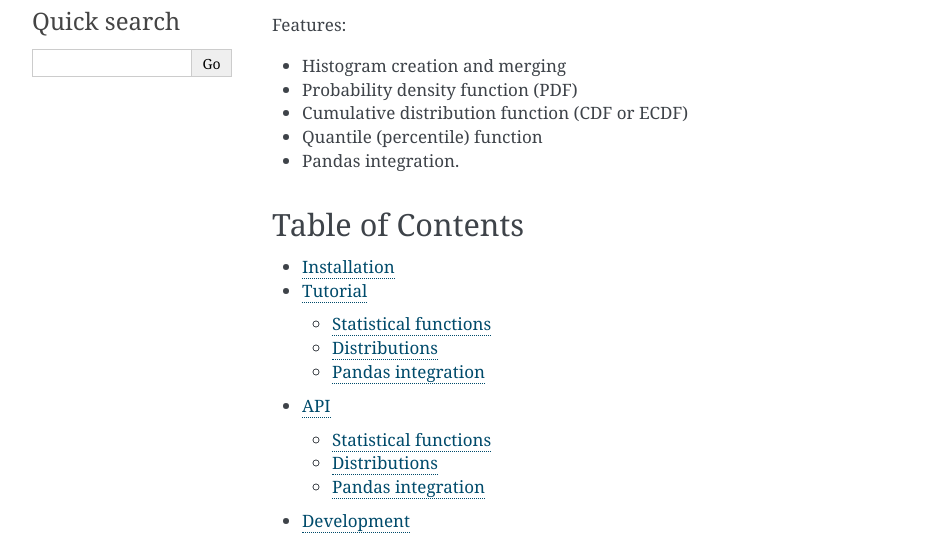
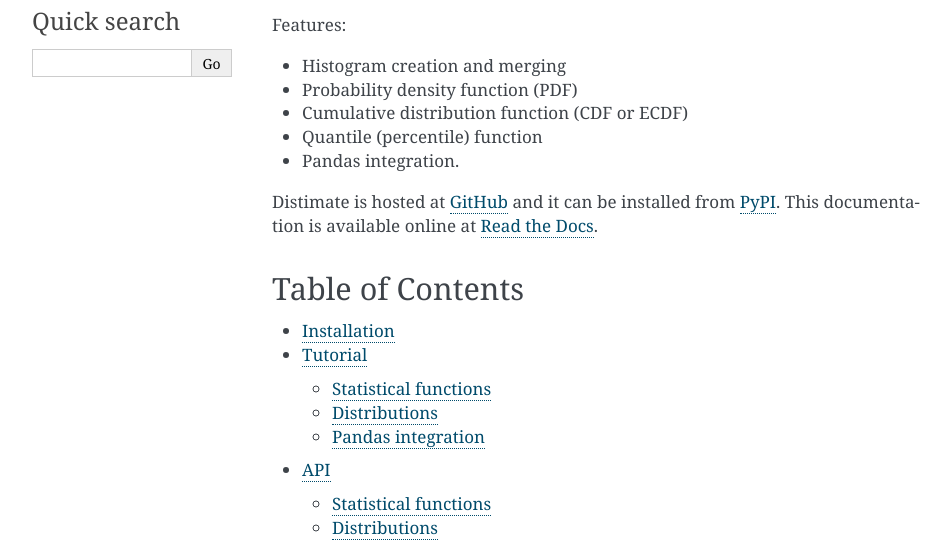
Before and after one commit to akamai/distimate, a Sphinx documentation site: the page built from docs/index.rst, in a window 1280 px wide and 900 px high, cut to the strip 360-900 px from the top of the window. Shown: the whole strip, without its empty margins (148-1093 px from the left). Built offline with Sphinx 7.4.7, drawn with Linux system fonts in a browser that asks for light colours.

Commit message:
Add project links to README and docs.

```diff
--- a/docs/conf.py
+++ b/docs/conf.py
@@ -66,6 +66,8 @@
     'show_related': True,
     'show_relbar_bottom': True,
     'extra_nav_links': {
+        'GitHub': 'https://github.com/akamai/distimate',
+        'PyPI': 'https://pypi.org/project/distimate/',
     },
 }
 
--- a/docs/index.rst
+++ b/docs/index.rst
@@ -34,6 +34,10 @@
 * Quantile (percentile) function
 * Pandas integration.
 
+Distimate is hosted at `GitHub <http://github.com/akamai/distimate>`_ and
+it can be installed from `PyPI <https://pypi.org/project/distimate/>`_.
+This documentation is available online at `Read the Docs <https://distimate.readthedocs.io/>`_.
+
 
 Table of Contents
 -----------------
```
Also changed, not shown: README.md (+5 -1 lines).
